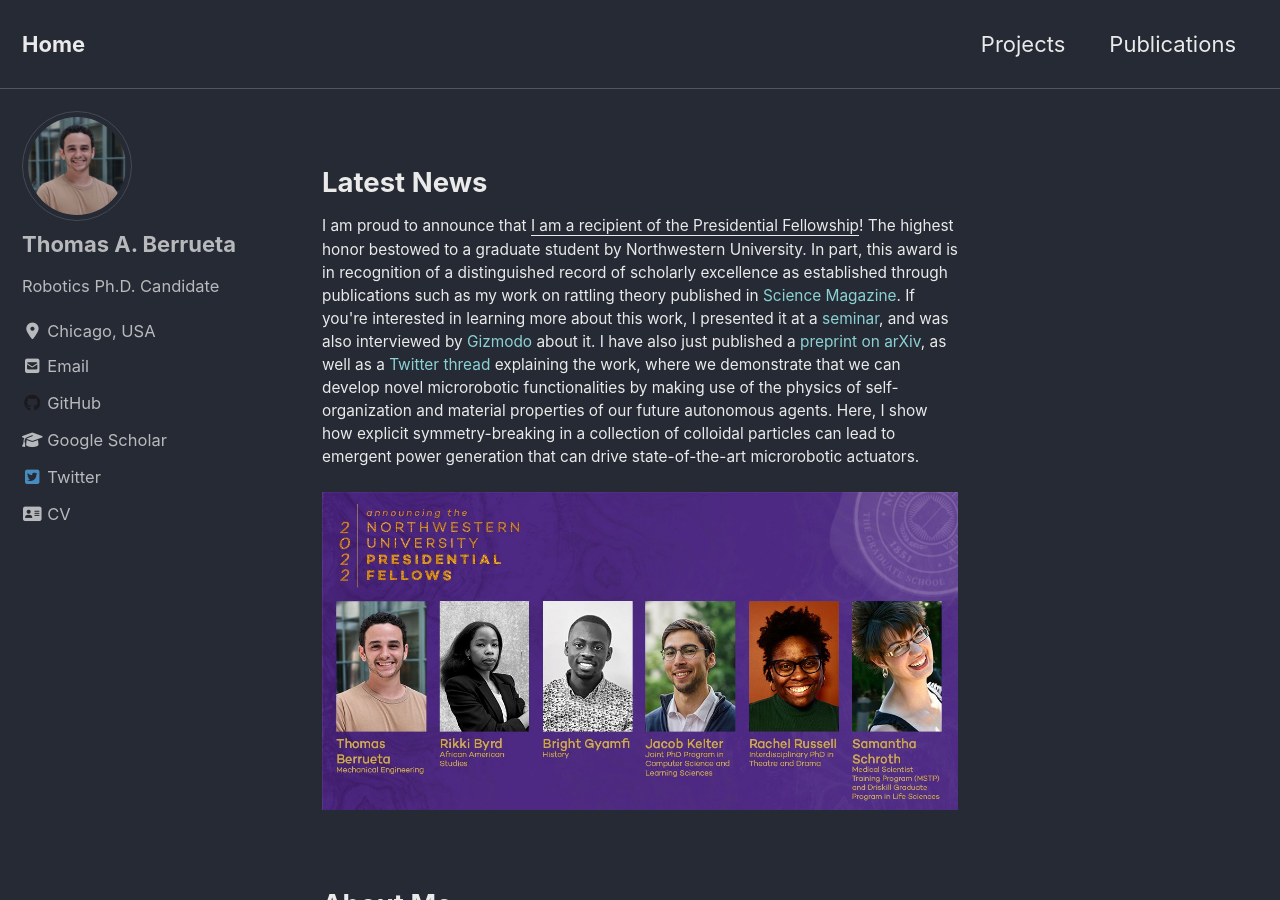
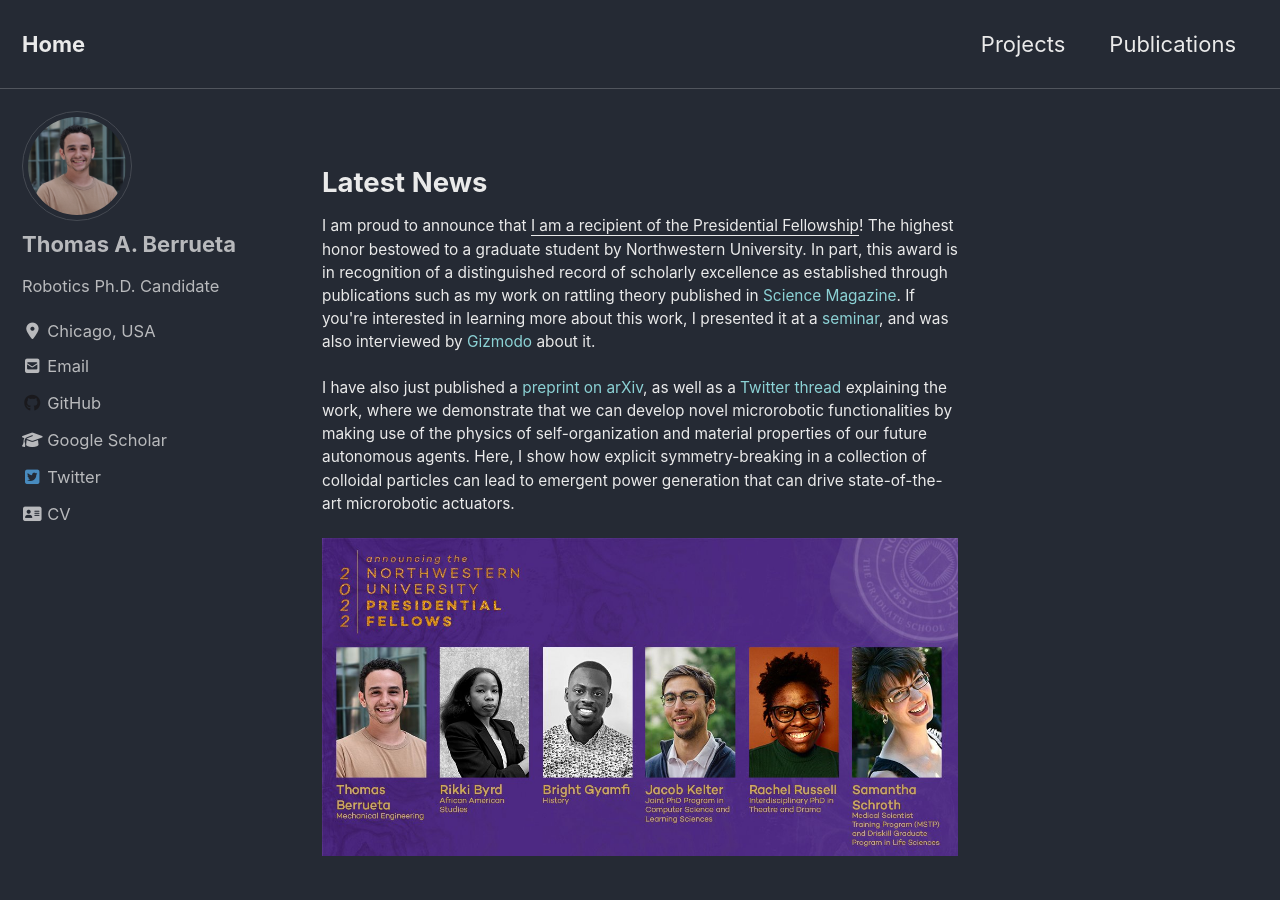
Before and after one commit to tberrueta/tberrueta.github.io, a Jekyll site: the page built from index.html, in a window 1280 px wide and 900 px high. Built offline with Jekyll 4.4.1, drawn with Linux system fonts in a browser that asks for light colours; cached includes are drawn as plain includes; nearby versions of some CDN libraries; the list of posts is cut into pages by our own code.

```diff
--- a/index.html
+++ b/index.html
@@ -9,7 +9,7 @@ author_profile: true
 
   <p style="font-size: 70%">I am proud to announce that <u>I am a recipient of the Presidential Fellowship</u>! The highest honor bestowed to a graduate student by Northwestern University. In part, this award is in recognition of a distinguished record of scholarly excellence as established through publications such as my work on rattling theory published in <a href="https://www.science.org/doi/10.1126/science.abc6182">Science Magazine</a>. If you're interested in learning more about this work, I presented it at a <a href="https://www.youtube.com/watch?v=oftFOybQUUo">seminar</a>, and was also interviewed by <a href="https://gizmodo.com/meet-the-pint-sized-robots-that-spontaneously-dance-1845969214">Gizmodo</a> about it.
 
-  I have also just published a <a href="https://arxiv.org/abs/2205.09814">preprint on arXiv</a>, as well as a <a href="https://twitter.com/BerruetaThomas/status/1528862288685731840?s=20&t=k8tgEOCSZnM7yPTTTH6kAw">Twitter thread</a> explaining the work, where we demonstrate that we can develop novel microrobotic functionalities by making use of the physics of self-organization and material properties of our future autonomous agents. Here, I show how explicit symmetry-breaking in a collection of colloidal particles can lead to emergent power generation that can drive state-of-the-art microrobotic actuators.
+  <br><br>I have also just published a <a href="https://arxiv.org/abs/2205.09814">preprint on arXiv</a>, as well as a <a href="https://twitter.com/BerruetaThomas/status/1528862288685731840?s=20&t=k8tgEOCSZnM7yPTTTH6kAw">Twitter thread</a> explaining the work, where we demonstrate that we can develop novel microrobotic functionalities by making use of the physics of self-organization and material properties of our future autonomous agents. Here, I show how explicit symmetry-breaking in a collection of colloidal particles can lead to emergent power generation that can drive state-of-the-art microrobotic actuators.
 
   <br>
   <br>
```
